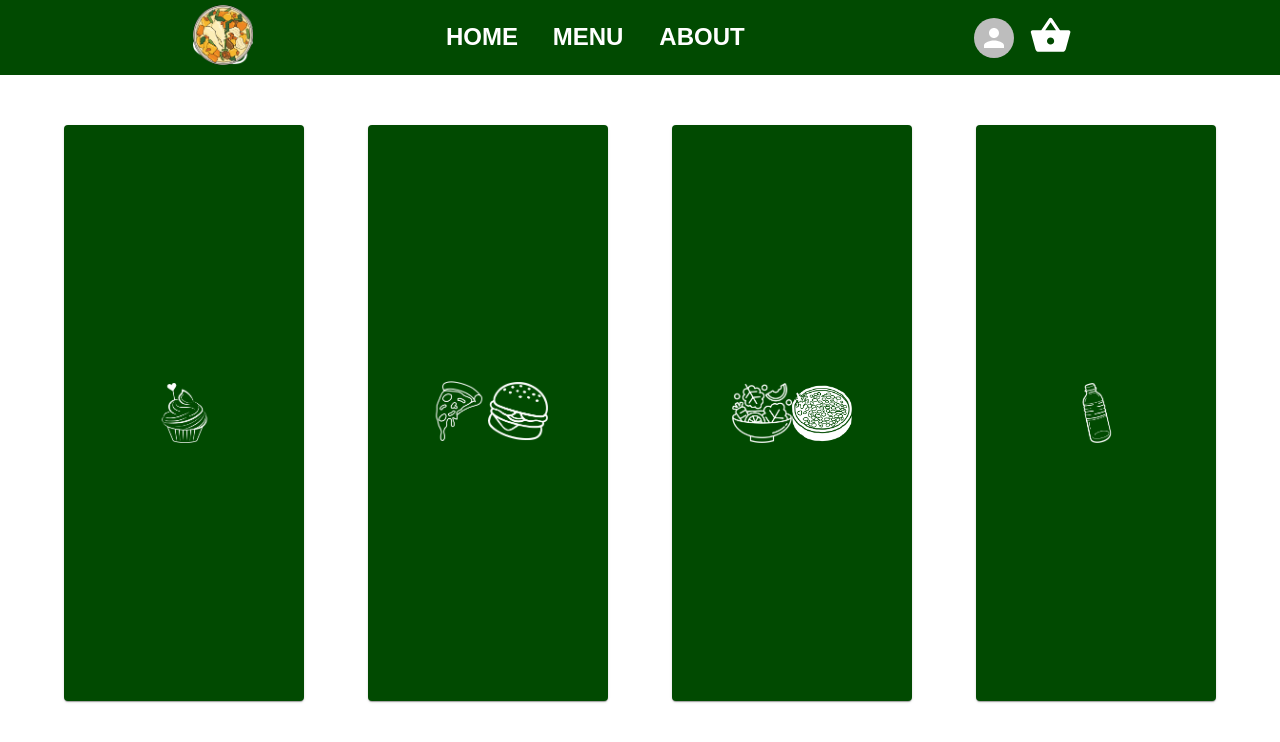
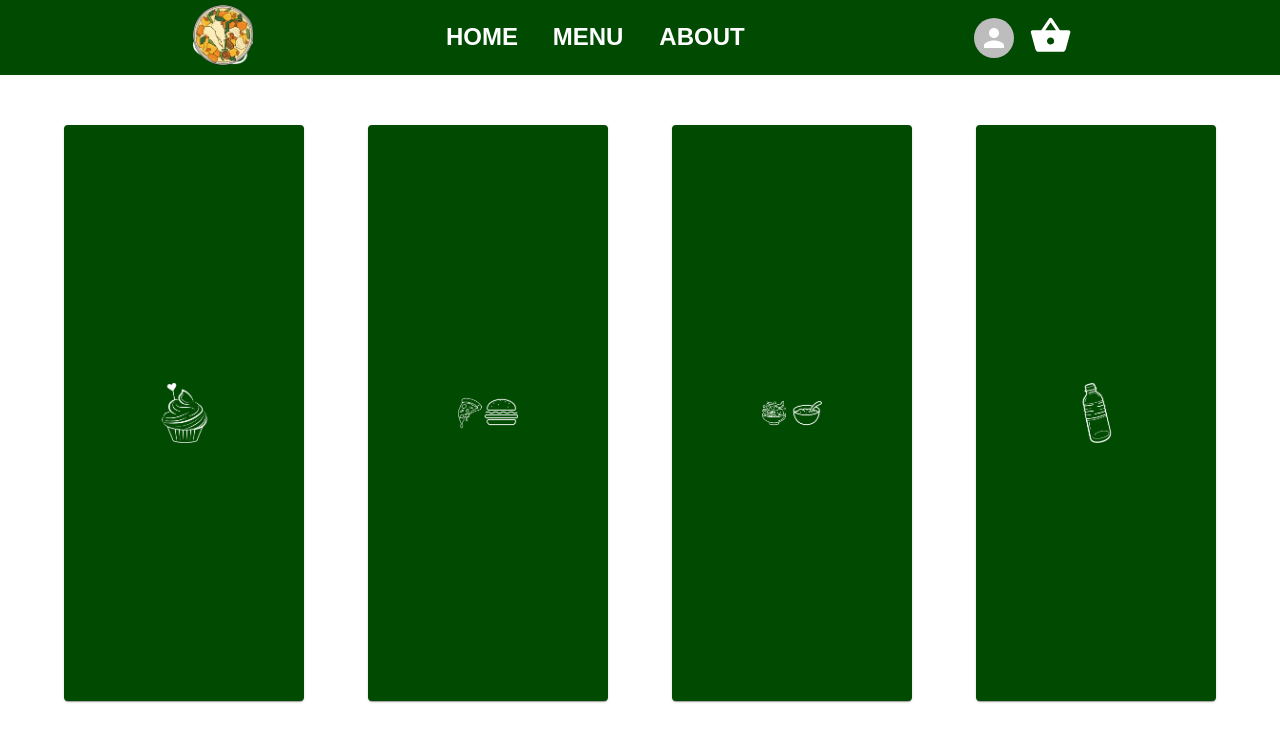
Before and after one commit to MehdiEsedov1/E-commerce-restoran, a React (Create React App) app: page /menu in a window 1280 px wide. Shown: the top 742 px of the page. Built offline with nearby package versions, Linux system fonts and the light colour scheme; what react-swipeable-views-utils would draw is missing.

Commit message:
Optimize code

```diff
--- a/src/components/Cards.js
+++ b/src/components/Cards.js
@@ -11,7 +11,6 @@ import Mysnackbar from "./Mysnackbar";
 export default function Cards() {
   const [mealDatas, setMealDatas] = useState([]);
   const [statusSnackbar, setStatusSnackbar] = useState(null);
-  const [open, setOpen] = useState(false);
 
   const current_url = window.location.href;
   const navigator = useNavigate();
@@ -25,11 +24,11 @@ export default function Cards() {
         if (current_url === "http://localhost:3000/menu/dessert") {
           setMealDatas(respond.data[0].Dessert);
         } else if (
-          current_url === "http://localhost:3000/menu/pizza-Burger/burger"
+          current_url === "http://localhost:3000/menu/pizzaburger/burger"
         ) {
           setMealDatas(respond.data[1].Hamburger);
         } else if (
-          current_url === "http://localhost:3000/menu/pizza-Burger/pizza"
+          current_url === "http://localhost:3000/menu/pizzaburger/pizza"
         ) {
           setMealDatas(respond.data[2].Pizza);
         } else if (
@@ -52,10 +51,6 @@ export default function Cards() {
 
     fetchMealData();
   }, []);
-
-  const handleClick = () => {
-    setOpen(true);
-  };
 
   async function addBasket(meal) {
     try {
@@ -117,7 +112,6 @@ export default function Cards() {
                     <Button
                       onClick={() => {
                         addBasket(meal);
-                        handleClick();
                       }}
                       size="small"
                       style={{ color: "green" }}
@@ -142,7 +136,7 @@ export default function Cards() {
       ) : (
         console.error("mealDatas is empty!!!")
       )}
-      <Mysnackbar status={statusSnackbar} handleClick={handleClick} />
+      <Mysnackbar status={statusSnackbar} />
     </div>
   );
 }
--- a/src/components/Menu.js
+++ b/src/components/Menu.js
@@ -1,14 +1,78 @@
 import { Paper, Stack } from "@mui/material";
-import React from "react";
-import { Link, Outlet } from "react-router-dom";
-import pizza from "../assets/pizza.png";
-import salad from "../assets/salad.png";
+import React, { useEffect, useState } from "react";
+import { Link, Outlet, useLocation } from "react-router-dom";
 import sweets from "../assets/sweets.png";
 import water from "../assets/water.png";
+import saladSouz from "../assets/saladSouz.png";
+import pizzaBurger from "../assets/pizzaBurger.png";
+import pizza from "../assets/pizza.png";
 import burger from "../assets/burger.png";
-import souz from "../assets/souz.png";
+import salad from "../assets/salad.png";
+import souce from "../assets/souz.png";
 
 export default function Menu() {
+  const [menu, setMenu] = useState([]);
+  const location = useLocation();
+
+  let firstMenu = [
+    {
+      to: "dessert",
+      img: sweets,
+      alt: "sweets",
+    },
+    {
+      to: "/menu/pizzaburger",
+      img: pizzaBurger,
+      alt: "pizza-burger",
+    },
+    {
+      to: "/menu/saucesalad",
+      img: saladSouz,
+      alt: "salad-souz",
+    },
+    {
+      to: "/menu/drinks",
+      img: water,
+      alt: "water",
+    },
+  ];
+
+  let secondMenu = [
+    {
+      to: "burger",
+      img: burger,
+      alt: "burger",
+    },
+    {
+      to: "pizza",
+      img: pizza,
+      alt: "pizza",
+    },
+  ];
+
+  let thirdMenu = [
+    {
+      to: "souce",
+      img: souce,
+      alt: "souce",
+    },
+    {
+      to: "salad",
+      img: salad,
+      alt: "salad",
+    },
+  ];
+
+  useEffect(() => {
+    if (location.pathname === "/menu") {
+      setMenu(firstMenu);
+    } else if (location.pathname === "/menu/saucesalad") {
+      setMenu(thirdMenu);
+    } else if (location.pathname === "/menu/pizzaburger") {
+      setMenu(secondMenu);
+    }
+  }, [location]);
+
   return (
     <div className="menu">
       <Stack
@@ -19,30 +83,15 @@ export default function Menu() {
           marginTop: "50px",
         }}
       >
-        <Link to="dessert">
-          <Paper className="papers">
-            <img className="logo" src={sweets} alt="sweets" />
-          </Paper>
-        </Link>
-        <Link to="/menu/pizza-Burger">
-          <Paper className="papers">
-            <div>
-              <img className="logo" src={pizza} alt="pizza" />
-              <img className="logo" src={burger} alt="burger" />
-            </div>
-          </Paper>
-        </Link>
-        <Link to="/menu/saucesalad">
-          <Paper className="papers">
-            <img className="logo" src={salad} alt="salad" />
-            <img className="logo" src={souz} alt="souz" />
-          </Paper>
-        </Link>
-        <Link to="/menu/drinks">
-          <Paper className="papers">
-            <img className="logo" src={water} alt="water" />
-          </Paper>
-        </Link>
+        {menu.map((item, index) => {
+          return (
+            <Link key={index} to={item.to}>
+              <Paper className="papers">
+                <img className="logo" src={item.img} alt={item.alt} />
+              </Paper>
+            </Link>
+          );
+        })}
       </Stack>
       <Outlet />
     </div>
--- a/src/components/Routes.js
+++ b/src/components/Routes.js
@@ -1,55 +1,48 @@
-import React from 'react';
-import Home from '../components/Home';
-import Menu from '../components/Menu';
-import About from '../components/About';
-import Basket from '../components/Basket';
-import Aboutmeal from './AboutMeal';
-
-import Error from '../components/Error';
-
-import Signup from './registration/SignUp';
-import Login from './registration/LogIn';
-import Profile from './Profile';
-
-import Pizzaburger from './menu_inner/Pizzaburger';
-import Soucesalad from './menu_inner/Soucesalad';
-
-import Cards from './Cards';
-
-import { Route, Routes } from 'react-router-dom';
+import React from "react";
+import Home from "../components/Home";
+import Menu from "../components/Menu";
+import About from "../components/About";
+import Basket from "../components/Basket";
+import Aboutmeal from "./AboutMeal";
+import Error from "../components/Error";
+import Signup from "./registration/SignUp";
+import Login from "./registration/LogIn";
+import Profile from "./Profile";
+import Cards from "./Cards";
+import { Route, Routes } from "react-router-dom";
 
 export default function Routess() {
   return (
     <div>
       <Routes>
-                <Route path='/' element={<Home />} />
-                <Route path='/menu'>
+        <Route path="/" element={<Home />} />
+        <Route path="/menu">
           <Route index element={<Menu />} />
-                    <Route path='dessert' >
+          <Route path="dessert">
             <Route index element={<Cards />} />
           </Route>
-                    <Route path='pizza-Burger'>
-                        <Route index element={<Pizzaburger />} />
-                        <Route path='pizza' element={<Cards />} />
-                        <Route path='burger' element={<Cards />} />
+          <Route path="pizzaburger">
+            <Route index element={<Menu />} />
+            <Route path="burger" element={<Cards />} />
+            <Route path="pizza" element={<Cards />} />
           </Route>
-                    <Route path='drinks'>
+          <Route path="saucesalad">
+            <Route index element={<Menu />} />
+            <Route path="souce" element={<Cards />} />
+            <Route path="salad" element={<Cards />} />
+          </Route>
+          <Route path="drinks">
             <Route index element={<Cards />} />
           </Route>
-                    <Route path='saucesalad'>
-                        <Route index element={<Soucesalad />} />
-                        <Route path='souce' element={<Cards />} />
-                        <Route path='salad' element={<Cards />} />
+          <Route path=":mID" element={<Aboutmeal />} />
         </Route>
-                    <Route path=':mID' element={<Aboutmeal />} />
-                </Route>
-                <Route path='/about' element={<About />} />
-                <Route path='/basket' element={<Basket />} />
-                <Route path='/signup' element={<Signup />} />
-                <Route path='/login' element={<Login />} />
-                <Route path='/profile' element={<Profile />} />
-                <Route path='*' element={<Error />} />
+        <Route path="/about" element={<About />} />
+        <Route path="/basket" element={<Basket />} />
+        <Route path="/signup" element={<Signup />} />
+        <Route path="/login" element={<Login />} />
+        <Route path="/profile" element={<Profile />} />
+        <Route path="*" element={<Error />} />
       </Routes>
     </div>
-    )
+  );
 }
--- a/src/components/menu_inner/Pizzaburger.js
+++ /dev/null
@@ -1,31 +0,0 @@
-import React from 'react';
-import { Link, Outlet } from 'react-router-dom';
-import { Paper, Stack } from '@mui/material';
-import pizza from '../../assets/pizza.png';
-import burger from '../../assets/burger.png';
-
-export default function Pizza_Burger() {
-
-  return (
-    <div className='menu'>
-      <Stack direction="row" spacing={8} style={{
-        height: '90vh',
-        marginTop: '50px'
-      }}>
-        <Link to="burger">
-          <Paper className='papers'>
-            <img className='logo' src={burger} alt="burger" />
-          </Paper>
-        </Link>
-        <Link to="pizza">
-          <Paper className='papers'>
-            <div>
-              <img className='logo' src={pizza} alt="Pizza" />
-            </div>
-          </Paper>
-        </Link>
-      </Stack>
-      <Outlet />
-    </div>
-  )
-}
--- a/src/components/menu_inner/Soucesalad.js
+++ /dev/null
@@ -1,31 +0,0 @@
-import React from 'react';
-import { Link, Outlet } from 'react-router-dom';
-import { Paper, Stack } from '@mui/material';
-import salad from '../../assets/salad.png';
-import souz from '../../assets/souz.png';
-
-export default function Souce_salad() {
-
-  return (
-    <div className='menu'>
-      <Stack direction="row" spacing={8} style={{
-        height: '90vh',
-        marginTop: '50px'
-      }}>
-        <Link to="souce">
-          <Paper className='papers'>
-            <img className='logo' src={souz} alt="burger" />
-          </Paper>
-        </Link>
-        <Link to="salad">
-          <Paper className='papers'>
-            <div>
-              <img className='logo' src={salad} alt="Pizza" />
-            </div>
-          </Paper>
-        </Link>
-      </Stack>
-      <Outlet />
-    </div>
-  )
-}
--- a/src/styles/_header.scss
+++ b/src/styles/_header.scss
@@ -69,3 +69,8 @@
   width: 60px;
   height: 60px;
 }
+
+.menu-logos {
+  width: 100px;
+  height: 100px;
+}
```
Also changed, not shown: src/Assets/pizzaBurger.png (added), src/Assets/saladSouz.png (added). Lines whose indentation alone changed are shown as unchanged.
